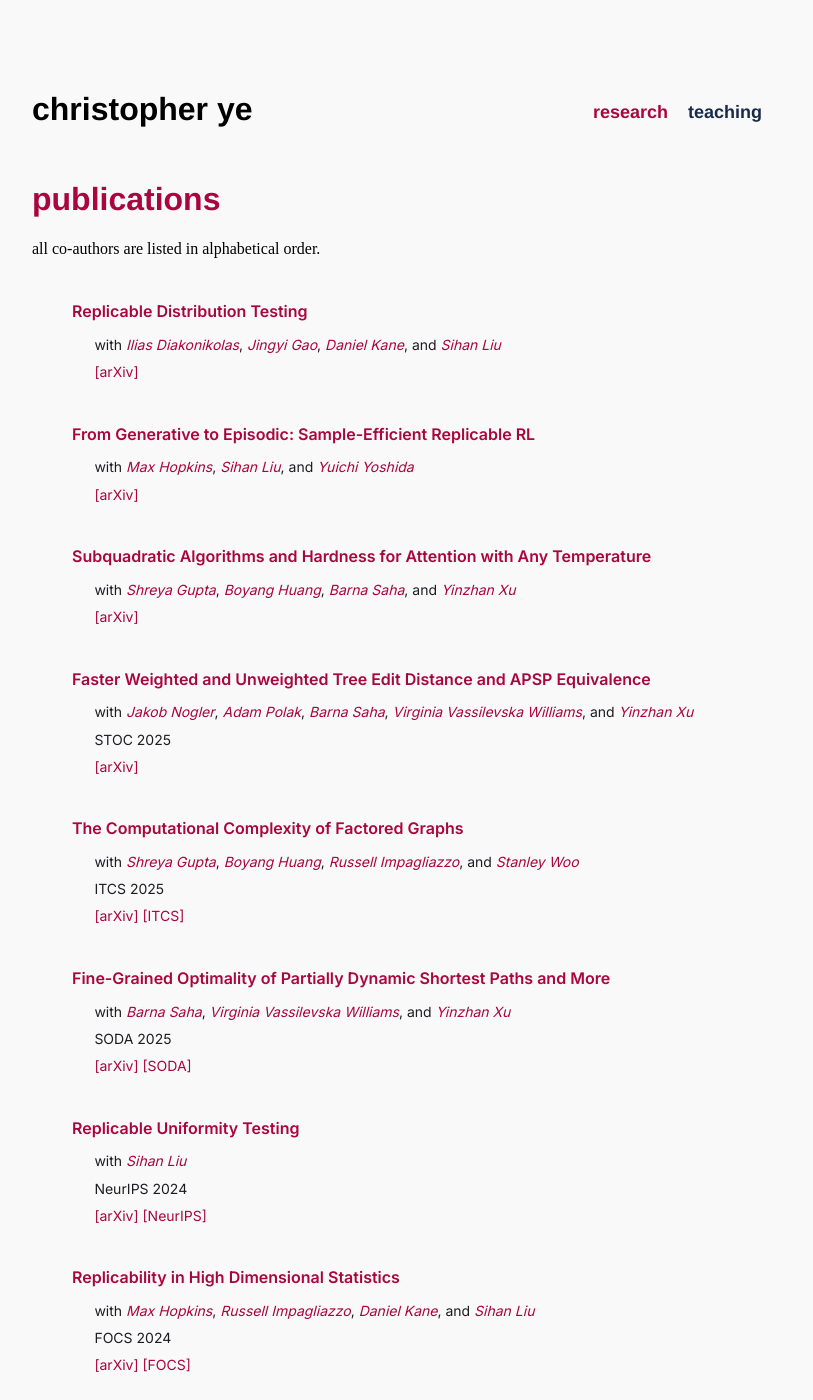
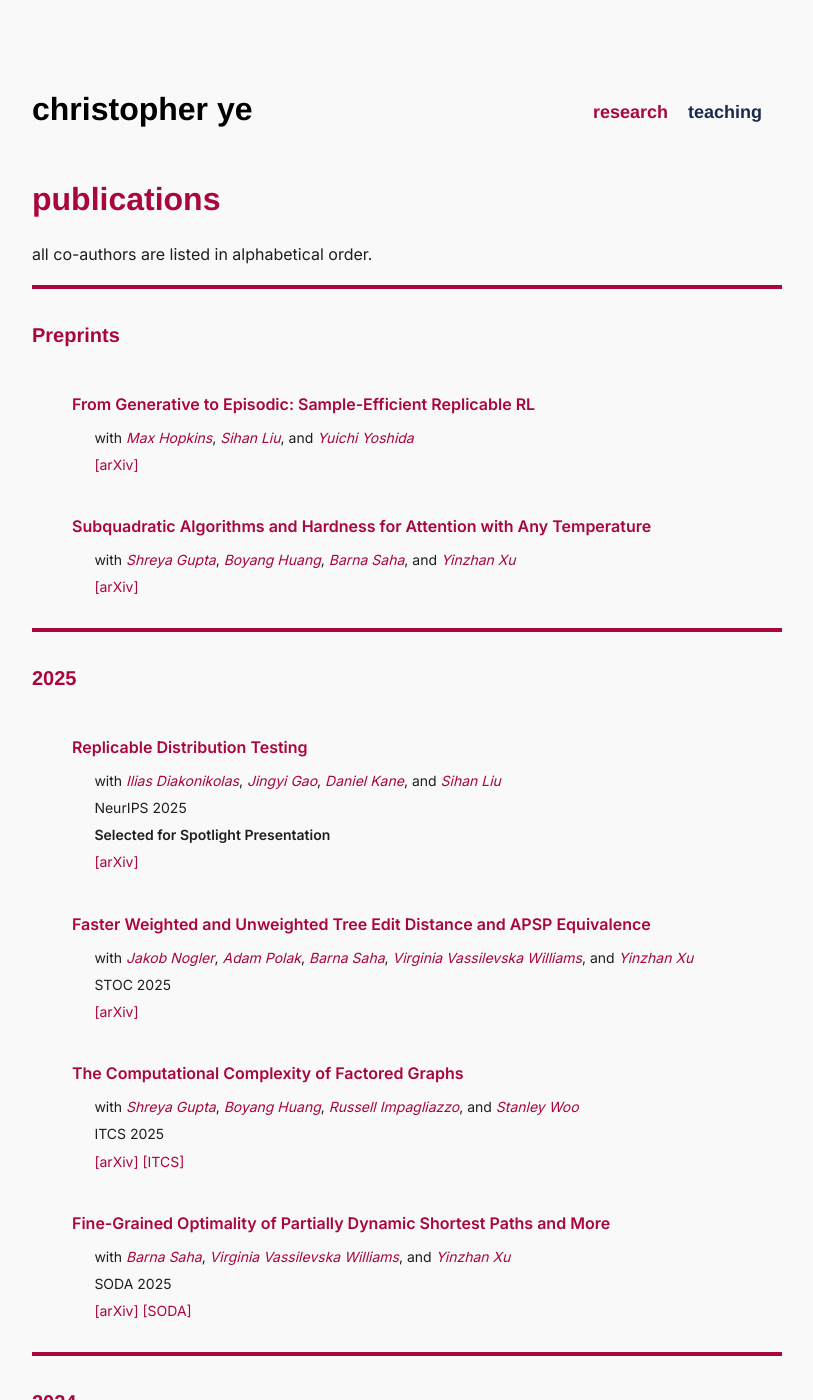
Before and after one commit to czye17/czye17.github.io, a Jekyll site: the page built from research.html, in a window 1280 px wide and 1400 px high. Shown: the whole window, without its empty margins (233-1046 px from the left). Built offline with Jekyll 4.4.1, drawn with Linux system fonts in a browser that asks for light colours; some web fonts are replaced; some of the changed text lies outside the part shown.

Commit message:
categorization by year

```diff
--- a/_data/research.yml
+++ b/_data/research.yml
@@ -1,4 +1,8 @@
 - title: "Replicable Distribution Testing"
+  conference: NeurIPS
+  year: 2025
+  awards:
+    - Selected for Spotlight Presentation
   arxiv: https://arxiv.org/abs/2507.02814
   authors:
     - name: Ilias Diakonikolas
--- a/_includes/footer.html
+++ b/_includes/footer.html
@@ -2,6 +2,6 @@
 	<ul>
 		<li><a href="https://scholar.google.com/citations?user=WmAZ-WIAAAAJ&hl=en&authuser=1"><img src="imgs/gscholar.png" height="25px" alt="gscholar"></a></li>
         <li><a href="https://dblp.org/pid/304/2086.html"><img src="imgs/dblp.png" height="25px" alt="dblp"></a></li>
-		<li><span class="symbol"><a href="/">✎ July 2025</a></span></li>
+		<li><span class="symbol"><a href="/">✎ September 2025</a></span></li>
 	</ul>
 </footer>
--- a/index.html
+++ b/index.html
@@ -13,7 +13,7 @@ title: christopher ye
         <div class="about-desc">
             <h1>about me</h1>
             <p>
-                Hi 🌊! I'm a third-year PhD student in UC San Diego's CS Theory Group where I am very lucky to work with <a
+                Hi 🌊! I'm a fourth-year PhD student in UC San Diego's CS Theory Group where I am very lucky to work with <a
                 href="https://barnasaha.net">Barna Saha</a> and <a href="https://cseweb.ucsd.edu/~russell/">Russell
                 Impagliazzo</a>. I am interested in algorithm design, fine-grained complexity, as well as
                 computational complexity and learning theory.
@@ -26,7 +26,7 @@ title: christopher ye
 		<center><img src="imgs/profile.jpg" width="50%" alt="profile pic" title="profile"></center>
 		<h1>about me</h1>
 		<p>
-            Hi 🌊! I'm a third-year PhD student in UC San Diego's CS Theory Group where I am very lucky to work with <a
+            Hi 🌊! I'm a fourth-year PhD student in UC San Diego's CS Theory Group where I am very lucky to work with <a
             href="https://barnasaha.net">Barna Saha</a> and <a href="https://cseweb.ucsd.edu/~russell/">Russell
             Impagliazzo</a>. I am interested in algorithm design, fine-grained complexity, as well as
             computational complexity and learning theory.
--- a/research.html
+++ b/research.html
@@ -4,10 +4,17 @@ title: research
 ---
 <h1>publications</h1>
 
-all co-authors are listed in alphabetical order.
+<p>all co-authors are listed in alphabetical order.</p>
+
+{% assign years = site.data.research | map: 'year' | compact | uniq | sort | reverse %}
+
+<hr>
+
+<h3>Preprints</h3>
 
 <ul>
     {% for item in site.data.research %}
+        {% if item.year == null %}
             <div class="pub">
                 <h2>{{ item.title }}</h2>
                 <p>with
@@ -34,8 +41,50 @@ all co-authors are listed in alphabetical order.
                     {% endif %}
                 </p>
             </div>
+        {% endif %}
     {% endfor %}
 </ul>
+
+{% for year in years %}
+
+    <hr>
+
+    <h3>{{ year }}</h3>
+
+    <ul>
+        {% for item in site.data.research %}
+            {% if item.year == year %}
+                <div class="pub">
+                    <h2>{{ item.title }}</h2>
+                    <p>with
+                            {% for author in item.authors %}
+                                {% if author.last %}
+                                    and
+                                {% endif %}
+                                <i><a href={{ author.site }}>{{ author.name }}</a></i>{% if author.comma %},{% endif %}
+                            {% endfor %}
+                    </p>
+                    <p>{{ item.conference }} {{ item.year }}</p>
+                    {% for award in item.awards %}
+                        <p><b>{{ award }}</b></p>
+                    {% endfor %}
+                    <p>
+                        {% if item.arxiv %}
+                            <a href={{ item.arxiv }}>[arXiv]</a>
+                        {% endif %}
+                        {% if item.proceedings %}
+                            <a href={{ item.proceedings }}>[{{ item.conference }}]</a>
+                        {% endif %}
+                        {% if item.journal %}
+                            <a href={{ item.journal }}>[{{ item.journalname }}]</a>
+                        {% endif %}
+                    </p>
+                </div>
+            {% endif %}
+        {% endfor %}
+    </ul>
+
+{% endfor %}
 
 <!--
 
```
Also changed, not shown: Gemfile.lock. Lines whose indentation alone changed are shown as unchanged.
